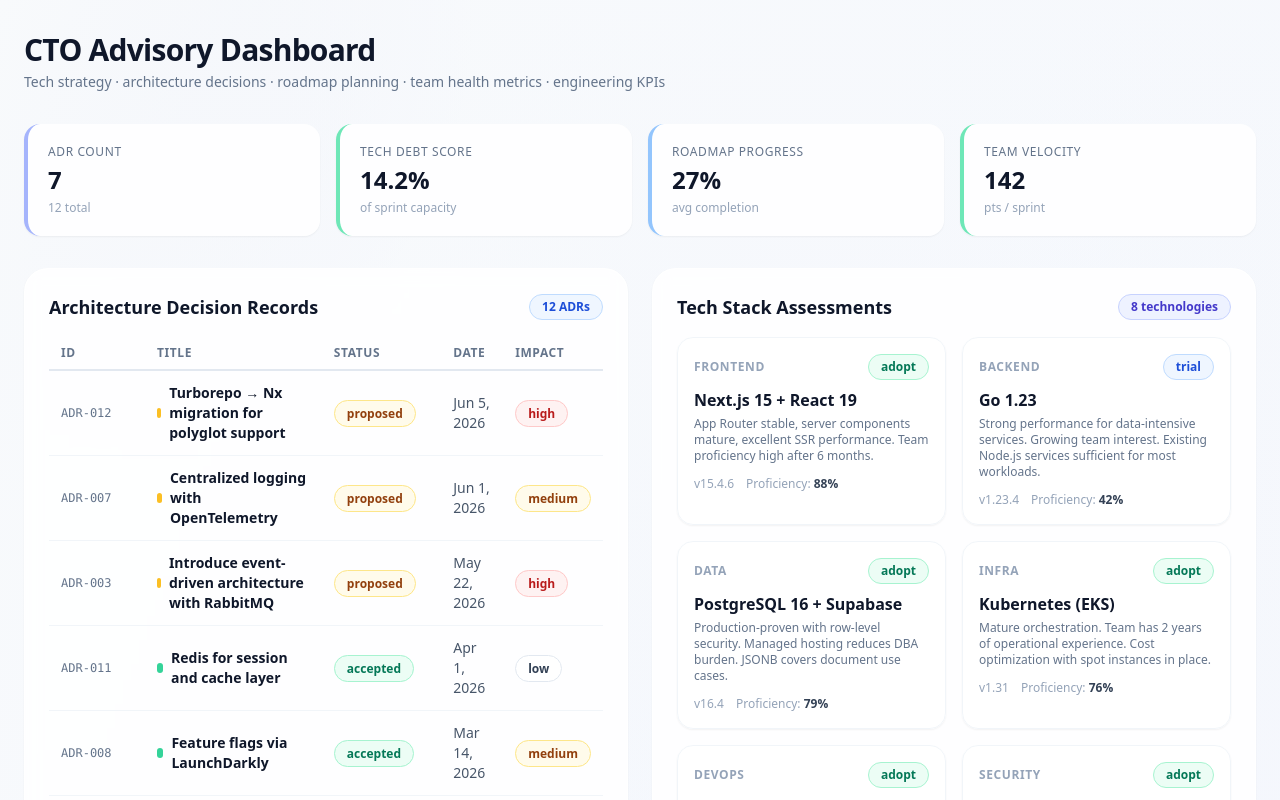
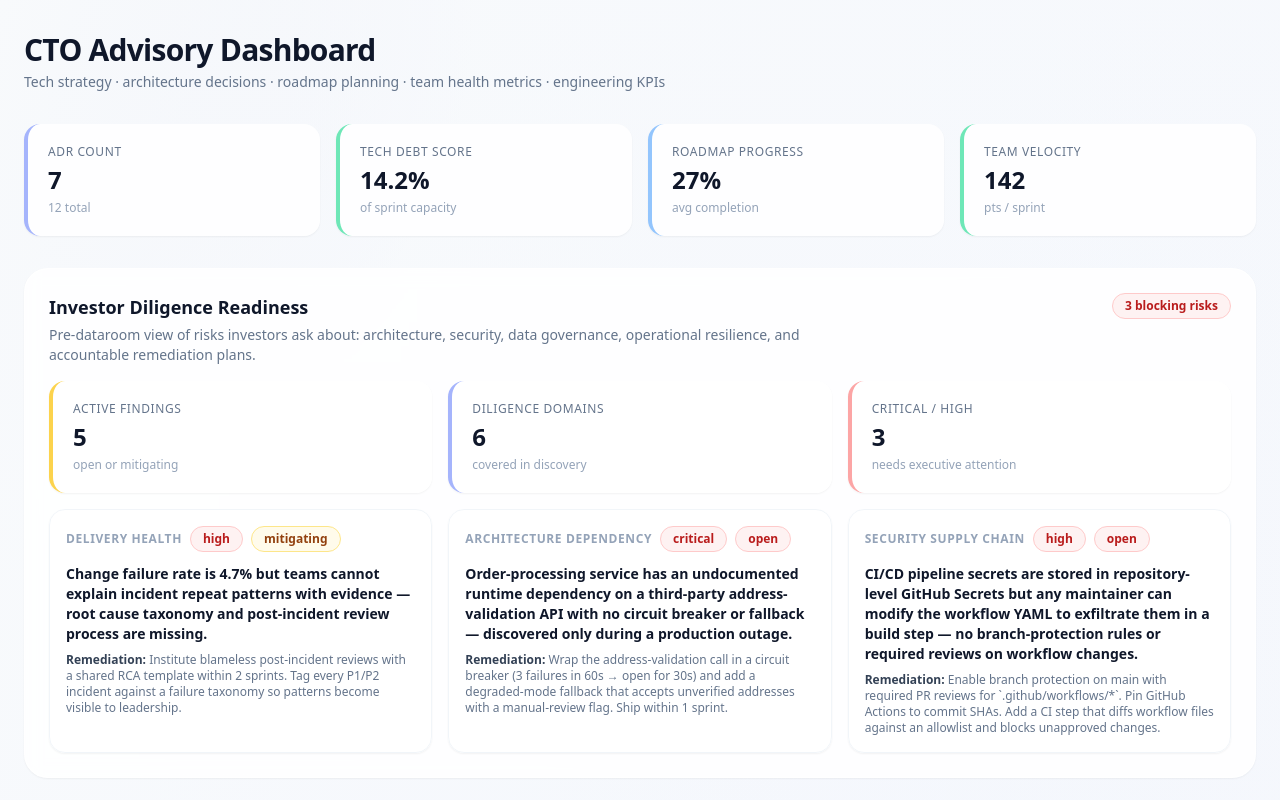
Before and after one commit to tensorgarden/cto-advisory-dashboard, a Next.js app: page / in a window 1280 px wide. Shown: the top 800 px of the page. Built offline with nearby package versions, Linux system fonts and the light colour scheme.

Commit message:
Surface investor diligence readiness

```diff
--- a/src/app/page.tsx
+++ b/src/app/page.tsx
@@ -4,6 +4,7 @@ import {
   demoRoadmap,
   demoTeamHealth,
   demoEngineeringKPIs,
+  demoDueDiligenceFindings,
 } from "@/lib/demo-data";
 import type {
   ArchitectureDecision,
@@ -11,6 +12,7 @@ import type {
   RoadmapItem,
   TeamHealthMetric,
   EngineeringMetric,
+  DueDiligenceFinding,
 } from "@/lib/types";
 
 // ═══ Reusable components ═══════════════════════════════════════════════════════
@@ -511,6 +513,96 @@ function EngineeringKPISection() {
   );
 }
 
+// ═══ Investor Due-Diligence Readiness ═════════════════════════════════════════
+
+function DiligenceFindingCard({ finding }: { finding: DueDiligenceFinding }) {
+  const severityTone: Record<DueDiligenceFinding["severity"], "red" | "amber" | "slate"> = {
+    critical: "red",
+    high: "red",
+    medium: "amber",
+    low: "slate",
+  };
+  const statusTone: Record<DueDiligenceFinding["status"], "red" | "amber" | "green" | "slate"> = {
+    open: "red",
+    mitigating: "amber",
+    resolved: "green",
+    accepted: "slate",
+  };
+  const domainLabel = finding.domain.replace(/_/g, " ");
+
+  return (
+    <div className="rounded-2xl border border-slate-100 bg-white/90 p-4 shadow-sm">
+      <div className="mb-3 flex flex-wrap items-center gap-2">
+        <span className="text-xs font-semibold uppercase tracking-wider text-slate-400">
+          {domainLabel}
+        </span>
+        <Badge tone={severityTone[finding.severity]}>{finding.severity}</Badge>
+        <Badge tone={statusTone[finding.status]}>{finding.status}</Badge>
+      </div>
+      <p className="text-sm font-semibold text-slate-900">{finding.finding}</p>
+      <p className="mt-2 text-xs text-slate-500">
+        <span className="font-semibold text-slate-700">Remediation: </span>
+        {finding.recommendation}
+      </p>
+    </div>
+  );
+}
+
+function DiligenceReadinessSection() {
+  const activeFindings = demoDueDiligenceFindings.filter(
+    (finding) => finding.status === "open" || finding.status === "mitigating"
+  );
+  const investorBlockingFindings = activeFindings.filter(
+    (finding) => finding.severity === "critical" || finding.severity === "high"
+  );
+  const coveredDomains = new Set(demoDueDiligenceFindings.map((finding) => finding.domain));
+
+  return (
+    <Card>
+      <div className="mb-4 flex items-start justify-between gap-4">
+        <div>
+          <h2 className="text-lg font-bold text-slate-900">
+            Investor Diligence Readiness
+          </h2>
+          <p className="mt-1 max-w-3xl text-sm text-slate-500">
+            Pre-dataroom view of risks investors ask about: architecture,
+            security, data governance, operational resilience, and accountable
+            remediation plans.
+          </p>
+        </div>
+        <Badge tone={investorBlockingFindings.length > 0 ? "red" : "green"}>
+          {investorBlockingFindings.length} blocking risks
+        </Badge>
+      </div>
+      <div className="mb-4 grid grid-cols-1 gap-4 md:grid-cols-3">
+        <StatCard
+          label="Active Findings"
+          value={String(activeFindings.length)}
+          tone={activeFindings.length > 0 ? "amber" : "green"}
+          subtitle="open or mitigating"
+        />
+        <StatCard
+          label="Diligence Domains"
+          value={String(coveredDomains.size)}
+          tone="indigo"
+          subtitle="covered in discovery"
+        />
+        <StatCard
+          label="Critical / High"
+          value={String(investorBlockingFindings.length)}
+          tone={investorBlockingFindings.length > 0 ? "red" : "green"}
+          subtitle="needs executive attention"
+        />
+      </div>
+      <div className="grid grid-cols-1 gap-4 lg:grid-cols-3">
+        {activeFindings.slice(0, 3).map((finding) => (
+          <DiligenceFindingCard key={finding.id} finding={finding} />
+        ))}
+      </div>
+    </Card>
+  );
+}
+
 // ═══ Main Page ════════════════════════════════════════════════════════════════
 
 export default function Home() {
@@ -562,6 +654,11 @@ export default function Home() {
         />
       </div>
 
+      {/* Investor diligence readiness */}
+      <div className="mb-8">
+        <DiligenceReadinessSection />
+      </div>
+
       {/* ADR Table + Tech Stack */}
       <div className="grid grid-cols-1 lg:grid-cols-2 gap-6 mb-8">
         <ADRTable />
```
Also changed, not shown: 1 other file (tests, documents, lock files or other folders).
